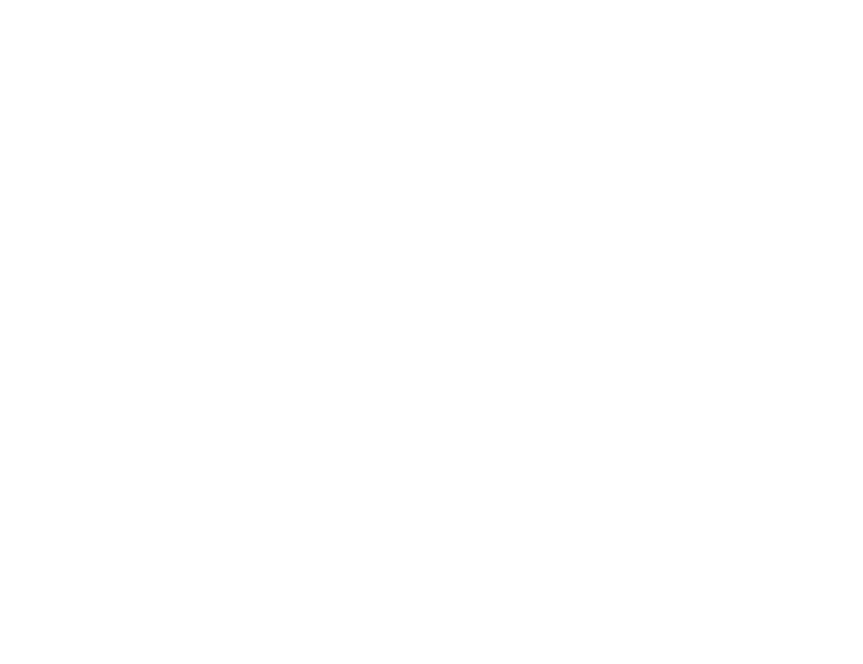
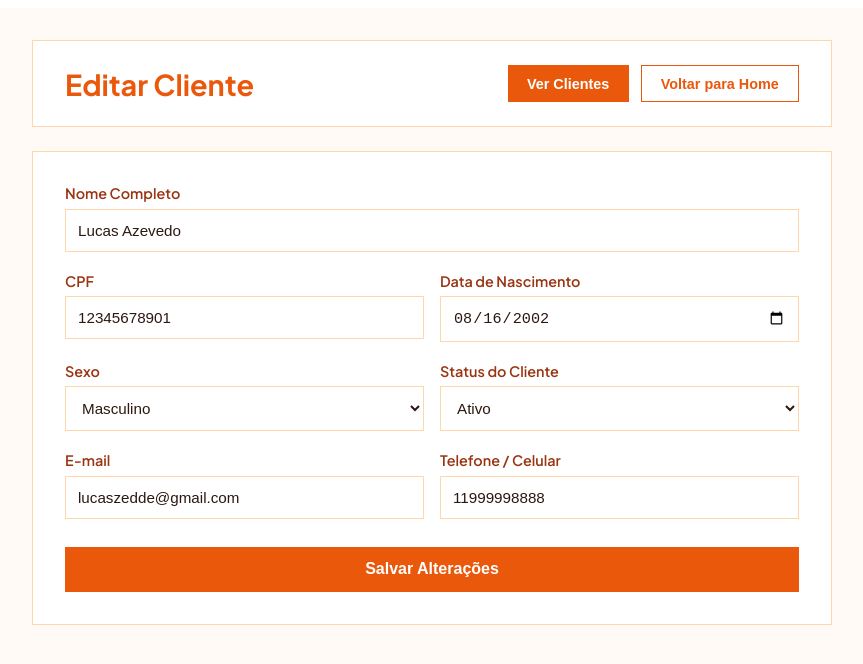
Before and after one commit to LucasAzeG/loja_bem_estar, an Angular app in the folder loja_bem_estar/: page /cadastro/1 in a window 1280 px wide. Before the commit this address led to /. Shown: the top 664 px of the page, without its empty margins (208-1071 px from the left). Built offline with nearby package versions, Linux system fonts and the light colour scheme.

Commit message:
Fazendo o botão de editar

```diff
--- a/loja_bem_estar/src/app/app.routes.ts
+++ b/loja_bem_estar/src/app/app.routes.ts
@@ -6,5 +6,6 @@ import { ListaClientesComponent } from './components/lista-clientes.component/li
 export const routes: Routes = [
   { path: '', component: HomeComponent },
   { path: 'cadastro', component: CadastroComponent },
+  { path: 'cadastro/:id', component: CadastroComponent },
   { path: 'clientes', component: ListaClientesComponent }
 ];
--- a/loja_bem_estar/src/app/components/cadastro.component/cadastro.component.html
+++ b/loja_bem_estar/src/app/components/cadastro.component/cadastro.component.html
@@ -1,6 +1,6 @@
 <div class="cadastro-container">
   <header class="header-container">
-      <h1>Cadastro de Clientes</h1>
+    <h1>{{ isEdicao ? 'Editar Cliente' : 'Cadastro de Clientes' }}</h1>
     <div class="acoes-header">
       <button routerLink="/clientes" class="btn-lista">Ver Clientes</button>
       <button routerLink="/" class="btn-voltar">Voltar para Home</button>
@@ -69,7 +69,7 @@
     </div>
 
     <button type="submit" [disabled]="cadastroForm.invalid" class="btn-salvar">
-        Cadastrar Cliente
+      {{ isEdicao ? 'Salvar Alterações' : 'Cadastrar Cliente' }}
     </button>
   </form>
 </div>
--- a/loja_bem_estar/src/app/components/cadastro.component/cadastro.component.ts
+++ b/loja_bem_estar/src/app/components/cadastro.component/cadastro.component.ts
@@ -1,7 +1,7 @@
-import { Component } from '@angular/core';
+import { Component, OnInit, inject } from '@angular/core';
 import { CommonModule } from '@angular/common';
 import { ReactiveFormsModule, FormBuilder, FormGroup, Validators } from '@angular/forms';
-import { Router, RouterLink } from '@angular/router';
+import { Router, RouterLink, ActivatedRoute } from '@angular/router';
 import { CadastroService } from '../../services/cadastro.service';
 import { Cliente } from '../../models/cadastro';
 
@@ -12,14 +12,17 @@ import { Cliente } from '../../models/cadastro';
   templateUrl: './cadastro.component.html',
   styleUrl: './cadastro.component.css'
 })
-export class CadastroComponent {
+export class CadastroComponent implements OnInit {
   cadastroForm: FormGroup;
+  clienteId: number | null = null;
+  isEdicao = false;
 
-  constructor(
-    private fb: FormBuilder,
-    private cadastroService: CadastroService,
-    private router: Router
-  ) {
+  private fb = inject(FormBuilder);
+  private cadastroService = inject(CadastroService);
+  private router = inject(Router);
+  private route = inject(ActivatedRoute);
+
+  constructor() {
     this.cadastroForm = this.fb.group({
       nome: ['', [Validators.required, Validators.maxLength(100)]],
       cpf: ['', [
@@ -41,10 +44,30 @@ export class CadastroComponent {
     });
   }
 
+  ngOnInit(): void {
+    const idParam = this.route.snapshot.paramMap.get('id');
+    if (idParam) {
+      this.clienteId = Number(idParam);
+      const cliente = this.cadastroService.obterPorId(this.clienteId);
+      if (cliente) {
+        this.isEdicao = true;
+        this.cadastroForm.patchValue(cliente);
+      }
+    }
+  }
+
   onSubmit(): void {
     if (this.cadastroForm.valid) {
-      const dadosCliente: Cliente = this.cadastroForm.value;
-      this.cadastroService.adicionarCliente(dadosCliente);
+      if (this.isEdicao && this.clienteId) {
+        const clienteAtualizado: Cliente = {
+          ...this.cadastroForm.value,
+          idpessoa: this.clienteId
+        };
+        this.cadastroService.atualizarCliente(clienteAtualizado);
+      } else {
+        const dadosCliente: Cliente = this.cadastroForm.value;
+        this.cadastroService.adicionarCliente(dadosCliente);
+      }
       this.router.navigate(['/clientes']);
     }
   }
--- a/loja_bem_estar/src/app/components/lista-clientes.component/lista-clientes.component.css
+++ b/loja_bem_estar/src/app/components/lista-clientes.component/lista-clientes.component.css
@@ -136,3 +136,19 @@
   color: #78716c;
   padding: 2rem;
 }
+
+.btn-editar {
+  background-color: #ffffff;
+  color: #ea580c;
+  border: 1px solid #ea580c;
+  border-radius: 0;
+  padding: 0.35rem 0.75rem;
+  font-size: 0.8rem;
+  font-weight: 600;
+  cursor: pointer;
+  box-shadow: none;
+}
+
+.btn-editar:hover {
+  background-color: #fff7ed;
+}
--- a/loja_bem_estar/src/app/components/lista-clientes.component/lista-clientes.component.html
+++ b/loja_bem_estar/src/app/components/lista-clientes.component/lista-clientes.component.html
@@ -22,6 +22,7 @@
           <th>E-mail</th>
           <th>Telefone</th>
           <th>Status</th>
+          <th>Ações</th>
         </tr>
       </thead>
       <tbody>
@@ -39,10 +40,15 @@
                 {{ cliente.ativo_pessoa === 'S' ? 'Ativo' : 'Inativo' }}
               </span>
             </td>
+            <td>
+              <button [routerLink]="['/cadastro', cliente.idpessoa]" class="btn-editar">
+                Editar
+              </button>
+            </td>
           </tr>
         } @empty {
           <tr>
-              <td colspan="8" class="sem-dados">Nenhum cliente cadastrado até ao momento.</td>
+            <td colspan="9" class="sem-dados">Nenhum cliente cadastrado até ao momento.</td>
           </tr>
         }
       </tbody>
--- a/loja_bem_estar/src/app/services/cadastro.service.ts
+++ b/loja_bem_estar/src/app/services/cadastro.service.ts
@@ -20,6 +20,10 @@ export class CadastroService {
 
   readonly clientes = this.clientesSignal.asReadonly();
 
+  obterPorId(id: number): Cliente | undefined {
+    return this.clientesSignal().find(c => c.idpessoa === id);
+  }
+
   adicionarCliente(novoCliente: Omit<Cliente, 'idpessoa'>): void {
     const clienteComId: Cliente = {
       ...novoCliente,
@@ -27,4 +31,10 @@ export class CadastroService {
     };
     this.clientesSignal.update(lista => [...lista, clienteComId]);
   }
+
+  atualizarCliente(clienteAtualizado: Cliente): void {
+    this.clientesSignal.update(lista =>
+      lista.map(c => c.idpessoa === clienteAtualizado.idpessoa ? clienteAtualizado : c)
+    );
+  }
 }
```
Lines whose indentation alone changed are shown as unchanged.
